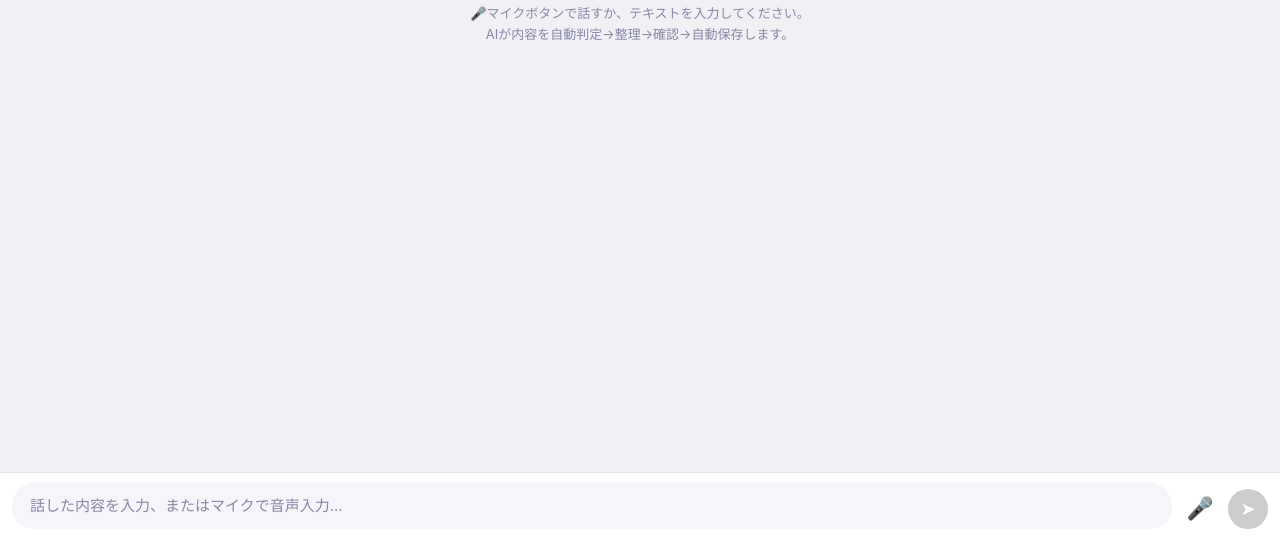
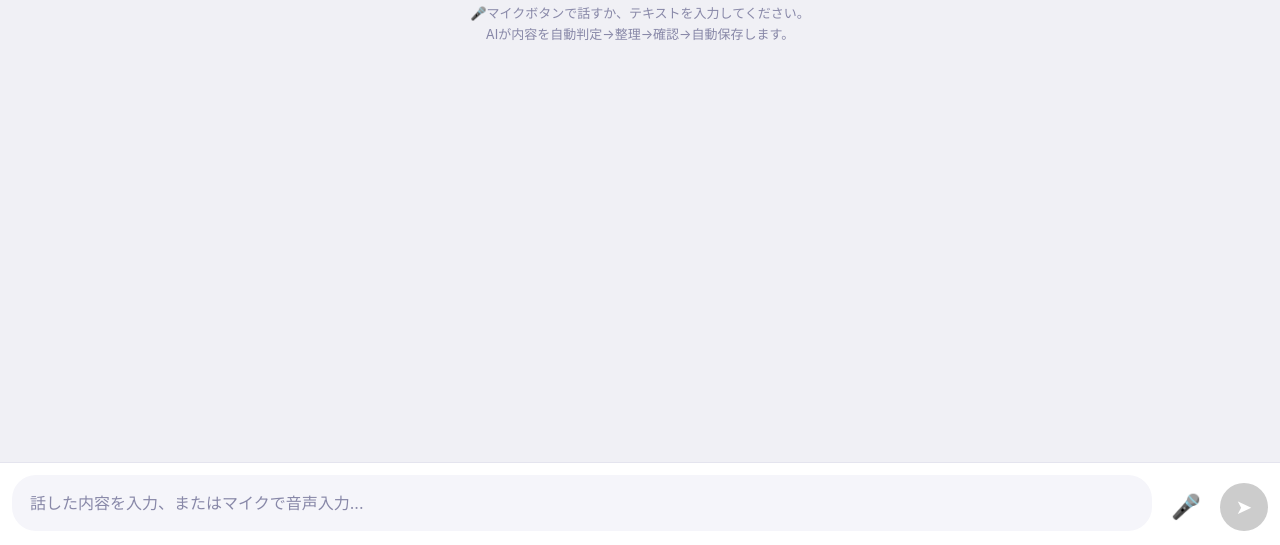
Before and after one commit to hiroshi-tools/voice-memo-ai, a plain HTML site: page index.html in a window 1280 px wide. Shown: the part 255-800 px from the top of the page. Drawn offline with Linux system fonts and the light colour scheme.

Commit message:
Update index.html

```diff
--- a/index.html
+++ b/index.html
@@ -15,9 +15,12 @@
   --radius:16px;--radius-sm:10px;
   --font:-apple-system,BlinkMacSystemFont,'Hiragino Sans','Noto Sans JP',sans-serif;
 }
-html,body{height:100%;overflow:hidden}
+html{height:100%;overflow:hidden}
 body{font-family:var(--font);background:var(--bg);color:var(--ink);font-size:15px;
-  display:flex;flex-direction:column;-webkit-text-size-adjust:100%}
+  display:flex;flex-direction:column;-webkit-text-size-adjust:100%;
+  height:100dvh;height:100vh;
+  padding-bottom:env(safe-area-inset-bottom);
+  overflow:hidden}
 
 .header{
   background:linear-gradient(135deg,var(--accent),var(--accent2));
@@ -75,33 +78,34 @@ body{font-family:var(--font);background:var(--bg);color:var(--ink);font-size:15p
 
 .input-area{
   flex-shrink:0;background:#fff;border-top:1px solid #e4e4ee;
-  padding:10px 12px;padding-bottom:max(16px, calc(env(safe-area-inset-bottom) + 8px));
-  display:flex;align-items:flex-end;gap:8px;
+  padding:12px 12px 14px;
+  display:flex;align-items:flex-end;gap:10px;
 }
 .input-wrap{
   flex:1;display:flex;align-items:flex-end;
-  background:#f5f5fa;border-radius:22px;padding:4px 4px 4px 16px;
+  background:#f5f5fa;border-radius:24px;padding:6px 6px 6px 16px;
   border:2px solid transparent;transition:border-color .2s;
+  min-height:48px;
 }
 .input-wrap:focus-within{border-color:var(--accent)}
 .input-wrap textarea{
-  flex:1;border:none;background:transparent;font-size:15px;
+  flex:1;border:none;background:transparent;font-size:16px;
   font-family:var(--font);resize:none;line-height:1.5;
-  max-height:100px;padding:6px 0;color:var(--ink);
+  max-height:100px;padding:8px 0;color:var(--ink);
 }
 .input-wrap textarea:focus{outline:none}
 .input-wrap textarea::placeholder{color:var(--ink3)}
 .mic-btn{
-  width:40px;height:40px;border-radius:50%;border:none;
-  background:transparent;font-size:22px;cursor:pointer;
+  width:48px;height:48px;border-radius:50%;border:none;
+  background:transparent;font-size:24px;cursor:pointer;
   display:flex;align-items:center;justify-content:center;
   flex-shrink:0;-webkit-tap-highlight-color:transparent;transition:all .2s;
 }
 .mic-btn.recording{background:var(--danger);color:#fff;animation:micPulse 1.2s infinite}
 @keyframes micPulse{0%,100%{box-shadow:0 0 0 0 rgba(231,76,60,.3)}50%{box-shadow:0 0 0 10px rgba(231,76,60,0)}}
 .send-btn{
-  width:40px;height:40px;border-radius:50%;border:none;
-  background:var(--accent);color:#fff;font-size:18px;
+  width:48px;height:48px;border-radius:50%;border:none;
+  background:var(--accent);color:#fff;font-size:20px;
   cursor:pointer;display:flex;align-items:center;justify-content:center;
   flex-shrink:0;-webkit-tap-highlight-color:transparent;transition:all .15s;
 }
```
